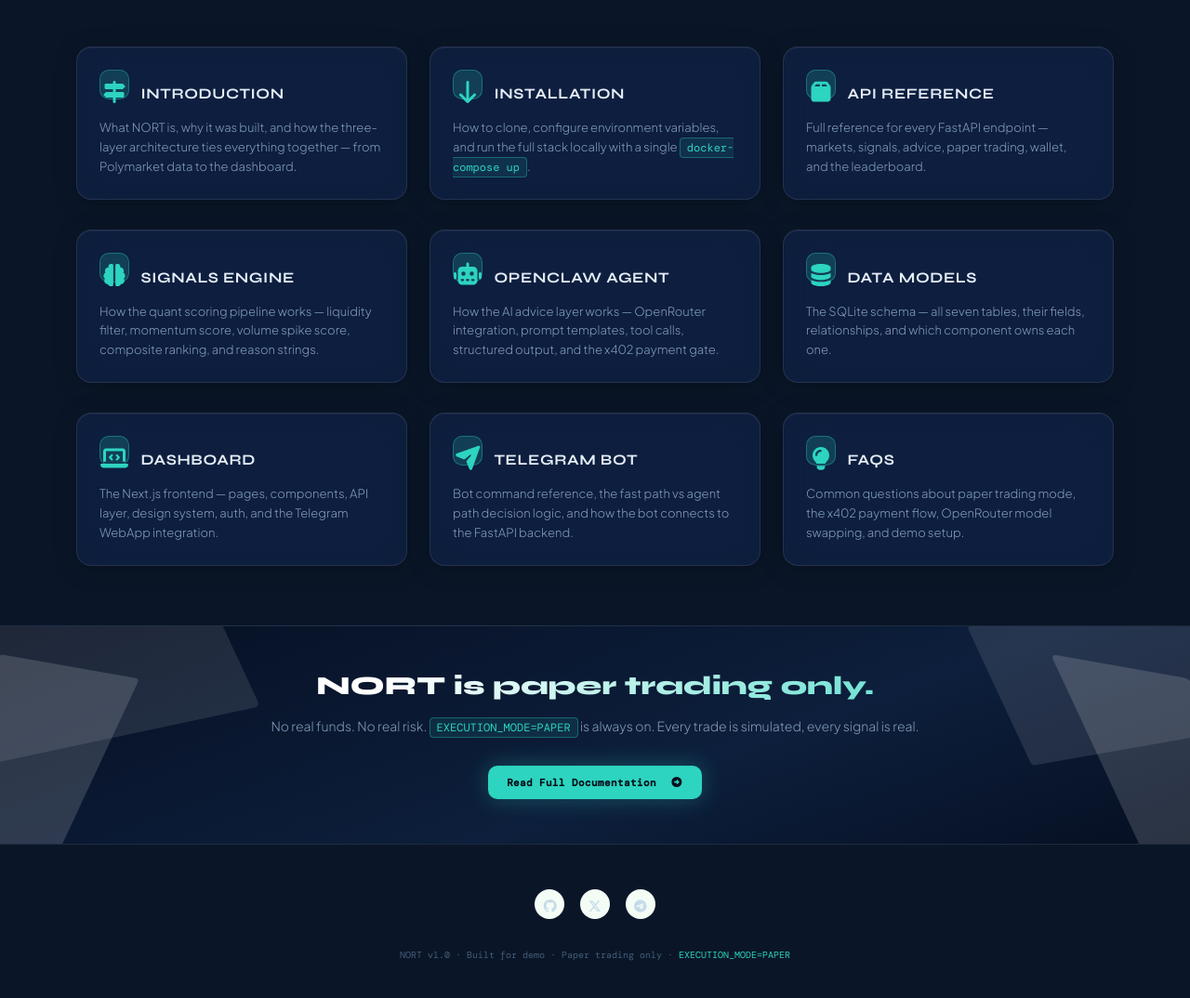
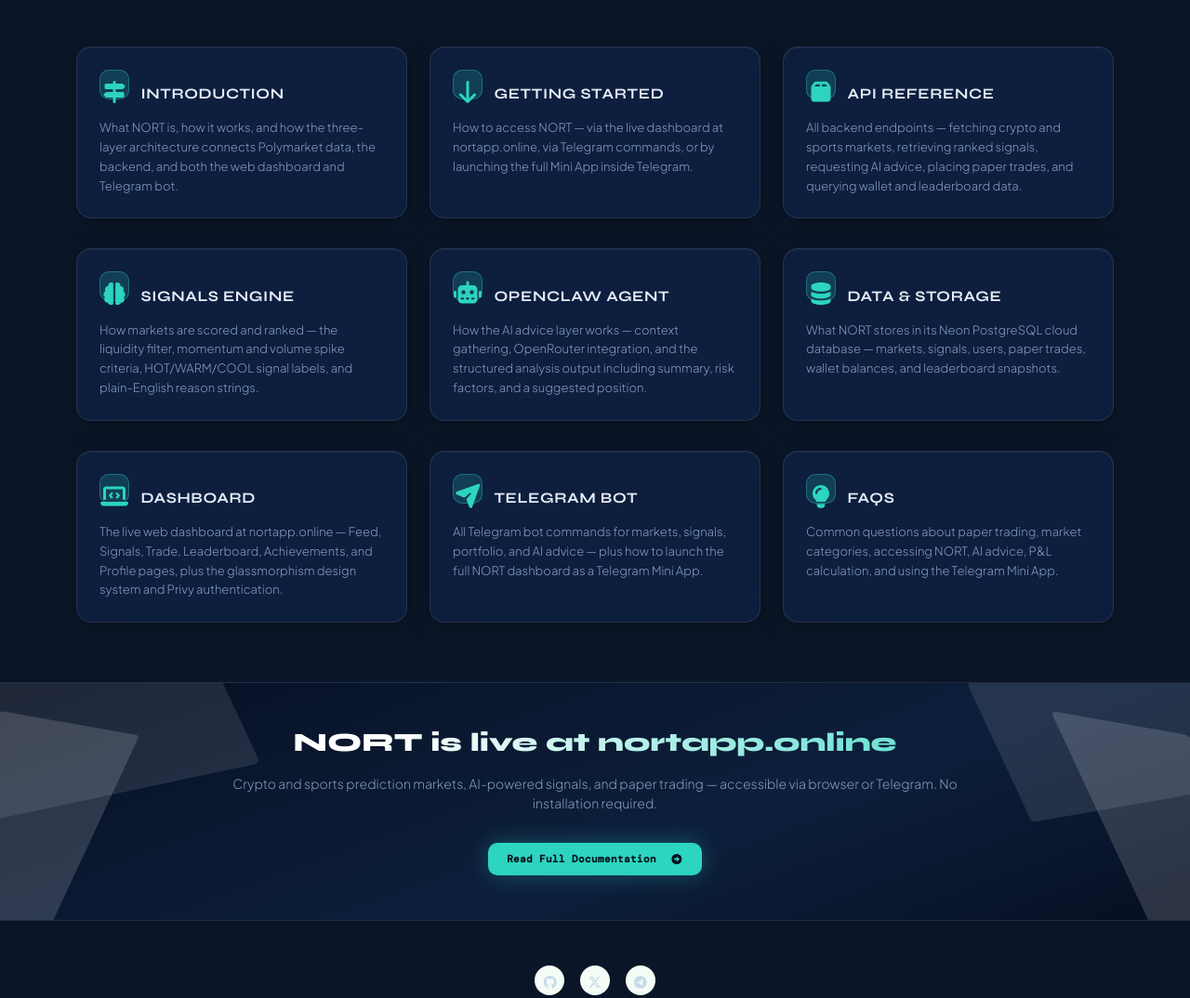
Before and after one commit to Benson-Gitonga/nort-docs, a plain HTML site: page index.html in a window 1280 px wide. Shown: the part 500-1574 px from the top of the page at 93% size. Drawn offline with nearby package versions, Linux system fonts and the light colour scheme; files that its build step writes are made by us from their sources.

Commit message:
fix: update homepage cards and CTA to match current documentation

```diff
--- a/index.html
+++ b/index.html
@@ -69,7 +69,7 @@
                                     <span class="theme-icon-holder card-icon-holder me-2"><i class="fas fa-map-signs"></i></span>
                                     <span class="card-title-text">Introduction</span>
                                 </h5>
-                                <div class="card-text">What NORT is, why it was built, and how the three-layer architecture ties everything together — from Polymarket data to the dashboard.</div>
+                                <div class="card-text">What NORT is, how it works, and how the three-layer architecture connects Polymarket data, the backend, and both the web dashboard and Telegram bot.</div>
                                 <a class="card-link-mask" href="docs-page.html#section-1"></a>
                             </div>
                         </div>
@@ -80,9 +80,9 @@
                             <div class="card-body">
                                 <h5 class="card-title mb-3">
                                     <span class="theme-icon-holder card-icon-holder me-2"><i class="fas fa-arrow-down"></i></span>
-                                    <span class="card-title-text">Installation</span>
+                                    <span class="card-title-text">Getting Started</span>
                                 </h5>
-                                <div class="card-text">How to clone, configure environment variables, and run the full stack locally with a single <code>docker-compose up</code>.</div>
+                                <div class="card-text">How to access NORT — via the live dashboard at nortapp.online, via Telegram commands, or by launching the full Mini App inside Telegram.</div>
                                 <a class="card-link-mask" href="docs-page.html#section-2"></a>
                             </div>
                         </div>
@@ -95,7 +95,7 @@
                                     <span class="theme-icon-holder card-icon-holder me-2"><i class="fas fa-box fa-fw"></i></span>
                                     <span class="card-title-text">API Reference</span>
                                 </h5>
-                                <div class="card-text">Full reference for every FastAPI endpoint — markets, signals, advice, paper trading, wallet, and the leaderboard.</div>
+                                <div class="card-text">All backend endpoints — fetching crypto and sports markets, retrieving ranked signals, requesting AI advice, placing paper trades, and querying wallet and leaderboard data.</div>
                                 <a class="card-link-mask" href="docs-page.html#section-3"></a>
                             </div>
                         </div>
@@ -108,7 +108,7 @@
                                     <span class="theme-icon-holder card-icon-holder me-2"><i class="fas fa-brain fa-fw"></i></span>
                                     <span class="card-title-text">Signals Engine</span>
                                 </h5>
-                                <div class="card-text">How the quant scoring pipeline works — liquidity filter, momentum score, volume spike score, composite ranking, and reason strings.</div>
+                                <div class="card-text">How markets are scored and ranked — the liquidity filter, momentum and volume spike criteria, HOT/WARM/COOL signal labels, and plain-English reason strings.</div>
                                 <a class="card-link-mask" href="docs-page.html#section-4"></a>
                             </div>
                         </div>
@@ -121,7 +121,7 @@
                                     <span class="theme-icon-holder card-icon-holder me-2"><i class="fas fa-robot fa-fw"></i></span>
                                     <span class="card-title-text">OpenClaw Agent</span>
                                 </h5>
-                                <div class="card-text">How the AI advice layer works — OpenRouter integration, prompt templates, tool calls, structured output, and the x402 payment gate.</div>
+                                <div class="card-text">How the AI advice layer works — context gathering, OpenRouter integration, and the structured analysis output including summary, risk factors, and a suggested position.</div>
                                 <a class="card-link-mask" href="docs-page.html#section-5"></a>
                             </div>
                         </div>
@@ -132,9 +132,9 @@
                             <div class="card-body">
                                 <h5 class="card-title mb-3">
                                     <span class="theme-icon-holder card-icon-holder me-2"><i class="fas fa-database fa-fw"></i></span>
-                                    <span class="card-title-text">Data Models</span>
+                                    <span class="card-title-text">Data &amp; Storage</span>
                                 </h5>
-                                <div class="card-text">The SQLite schema — all seven tables, their fields, relationships, and which component owns each one.</div>
+                                <div class="card-text">What NORT stores in its Neon PostgreSQL cloud database — markets, signals, users, paper trades, wallet balances, and leaderboard snapshots.</div>
                                 <a class="card-link-mask" href="docs-page.html#section-6"></a>
                             </div>
                         </div>
@@ -147,7 +147,7 @@
                                     <span class="theme-icon-holder card-icon-holder me-2"><i class="fas fa-laptop-code fa-fw"></i></span>
                                     <span class="card-title-text">Dashboard</span>
                                 </h5>
-                                <div class="card-text">The Next.js frontend — pages, components, API layer, design system, auth, and the Telegram WebApp integration.</div>
+                                <div class="card-text">The live web dashboard at nortapp.online — Feed, Signals, Trade, Leaderboard, Achievements, and Profile pages, plus the glassmorphism design system and Privy authentication.</div>
                                 <a class="card-link-mask" href="docs-page.html#section-7"></a>
                             </div>
                         </div>
@@ -160,7 +160,7 @@
                                     <span class="theme-icon-holder card-icon-holder me-2"><i class="fas fa-paper-plane fa-fw"></i></span>
                                     <span class="card-title-text">Telegram Bot</span>
                                 </h5>
-                                <div class="card-text">Bot command reference, the fast path vs agent path decision logic, and how the bot connects to the FastAPI backend.</div>
+                                <div class="card-text">All Telegram bot commands for markets, signals, portfolio, and AI advice — plus how to launch the full NORT dashboard as a Telegram Mini App.</div>
                                 <a class="card-link-mask" href="docs-page.html#section-8"></a>
                             </div>
                         </div>
@@ -173,7 +173,7 @@
                                     <span class="theme-icon-holder card-icon-holder me-2"><i class="fas fa-lightbulb fa-fw"></i></span>
                                     <span class="card-title-text">FAQs</span>
                                 </h5>
-                                <div class="card-text">Common questions about paper trading mode, the x402 payment flow, OpenRouter model swapping, and demo setup.</div>
+                                <div class="card-text">Common questions about paper trading, market categories, accessing NORT, AI advice, P&amp;L calculation, and using the Telegram Mini App.</div>
                                 <a class="card-link-mask" href="docs-page.html#section-9"></a>
                             </div>
                         </div>
@@ -188,9 +188,9 @@
         <div class="theme-bg-shapes-right"></div>
         <div class="theme-bg-shapes-left"></div>
         <div class="container">
-            <h3 class="mb-3">NORT is paper trading only.</h3>
+            <h3 class="mb-3">NORT is live at nortapp.online</h3>
             <div class="section-intro mb-4 single-col-max mx-auto">
-                No real funds. No real risk. <code>EXECUTION_MODE=PAPER</code> is always on. Every trade is simulated, every signal is real.
+                Crypto and sports prediction markets, AI-powered signals, and paper trading — accessible via browser or Telegram. No installation required.
             </div>
             <div class="pt-2 text-center">
                 <a class="btn btn-light" href="docs-page.html">Read Full Documentation <i class="fas fa-arrow-alt-circle-right ms-2"></i></a>
@@ -205,7 +205,7 @@
                 <li class="list-inline-item"><a href="#"><i class="fa-brands fa-x-twitter fa-fw"></i></a></li>
                 <li class="list-inline-item"><a href="#"><i class="fa-brands fa-telegram fa-fw"></i></a></li>
             </ul>
-            <small class="copyright">NORT v1.0 · Built for demo · Paper trading only · <span style="color: var(--teal);">EXECUTION_MODE=PAPER</span></small>
+            <small class="copyright">NORT v1.0 · Paper trading only · <a href="https://www.nortapp.online/" target="_blank" style="color:var(--teal);">nortapp.online</a></small>
         </div>
     </footer>
 
```
